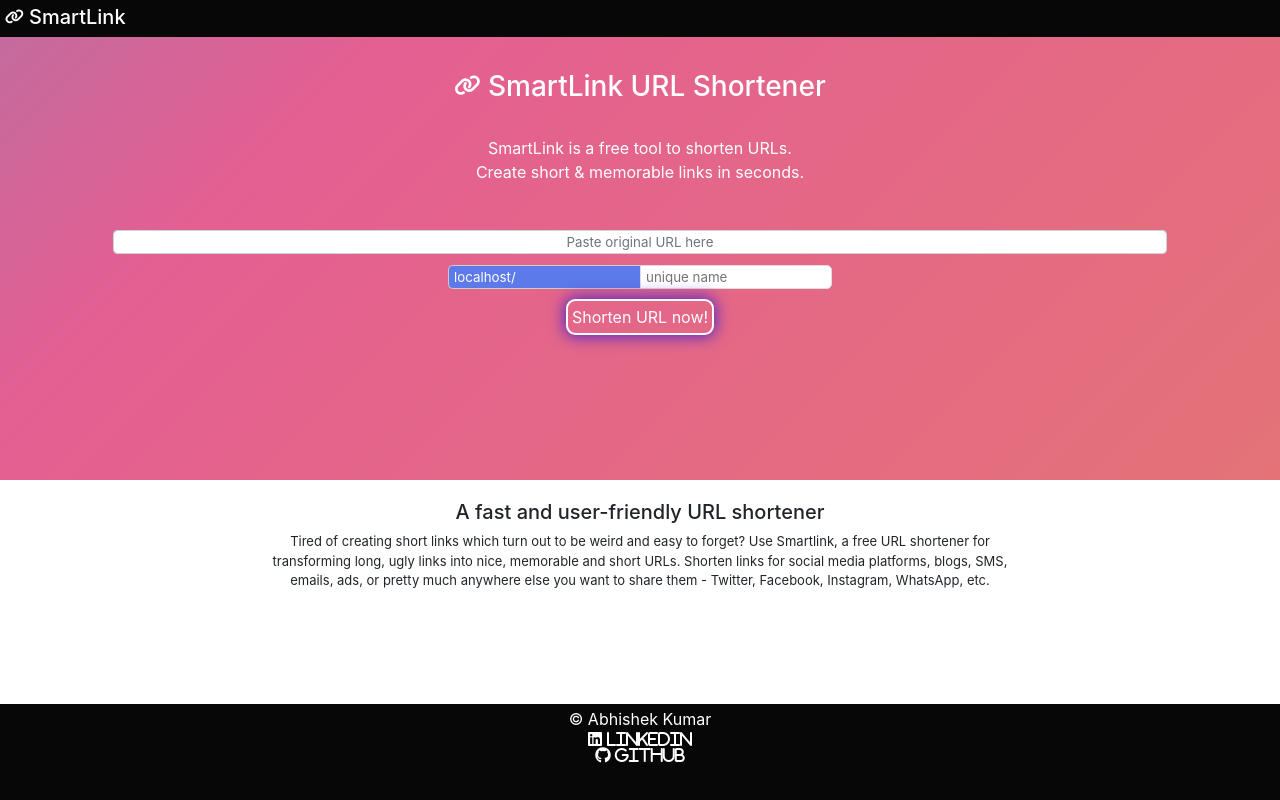
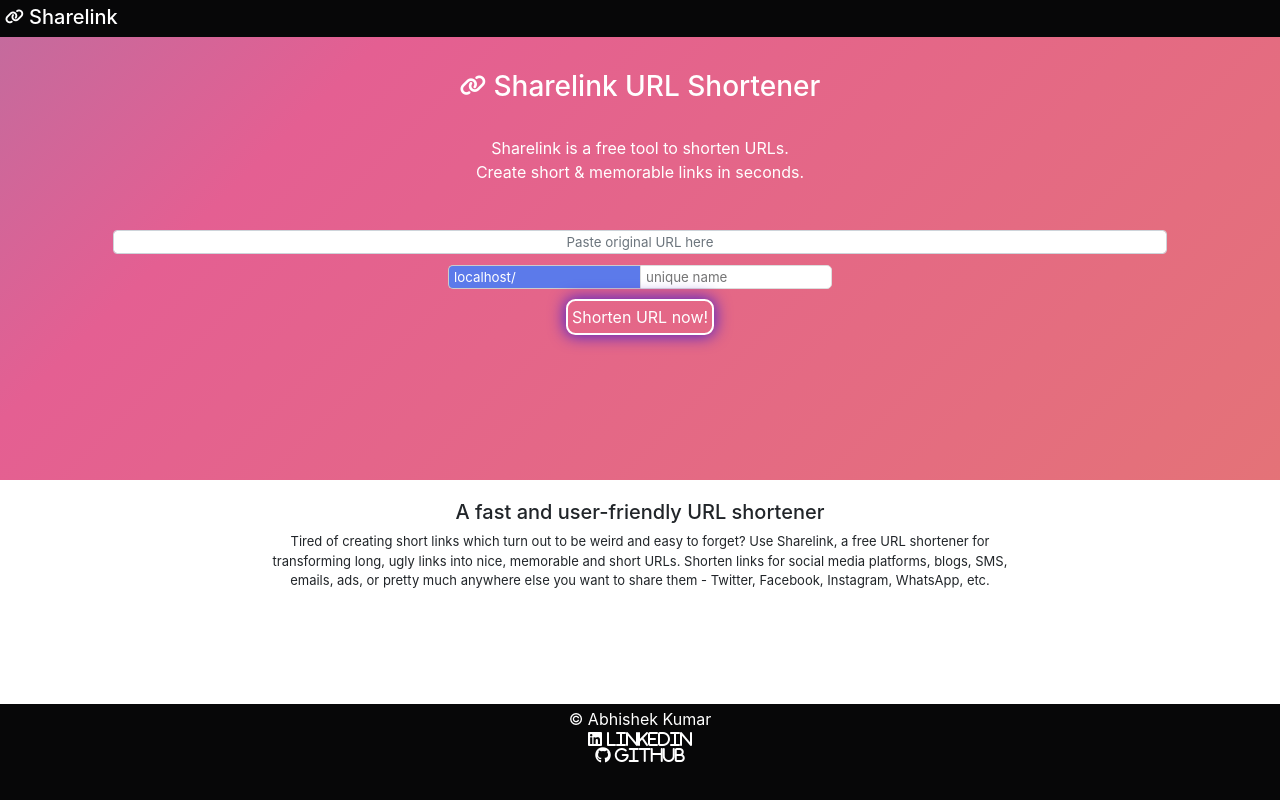
Before and after one commit to abhi-gupta24/linkshare.github.io, a website: page index.html in a window 1280 px wide. Drawn offline with nearby package versions, Linux system fonts and the light colour scheme.

Commit message:
changing name

```diff
--- a/index.html
+++ b/index.html
@@ -6,7 +6,7 @@
         <meta http-equiv="X-UA-Compatible" content="ie=edge">
         <meta name="author" content="Abhishek Kumar">
 
-        <title>SmartLink</title>
+        <title>Sharelink</title>
         <link rel="stylesheet" href="style.css">
         <link rel="stylesheet" href="https://stackpath.bootstrapcdn.com/bootstrap/4.3.1/css/bootstrap.min.css" integrity="sha384-ggOyR0iXCbMQv3Xipma34MD+dH/1fQ784/j6cY/iJTQUOhcWr7x9JvoRxT2MZw1T" crossorigin="anonymous">
         <script src="https://kit.fontawesome.com/e1272a8507.js" crossorigin="anonymous"></script>
@@ -17,14 +17,14 @@
     <body>
 
         <header>
-            <h5><i class="fas fa-link fa-xs"></i>&nbsp;SmartLink</h5>
+            <h5><i class="fas fa-link fa-xs"></i>&nbsp;Sharelink</h5>
         </header>
 
 
         <main>
         <form id="url-form">
-            <h3><i class="fas fa-link fa-xs"></i>&nbsp;SmartLink URL Shortener</h3><br>
-            <p>SmartLink is a free tool to shorten URLs.<br>Create short & memorable links in seconds.</p>
+            <h3><i class="fas fa-link fa-xs"></i>&nbsp;Sharelink URL Shortener</h3><br>
+            <p>Sharelink is a free tool to shorten URLs.<br>Create short & memorable links in seconds.</p>
 
             <input required class="form-control"
             id="paste-url"
@@ -40,7 +40,7 @@
 
         <div id="details"><div id="inner">
             <h5>A fast and user-friendly URL shortener</h5>
-            <p>Tired of creating short links which turn out to be weird and easy to forget? Use Smartlink, a free URL shortener for transforming long, ugly links into nice, memorable and short URLs. Shorten links for social media platforms, blogs, SMS, emails, ads, or pretty much anywhere else you want to share them - Twitter, Facebook,
+            <p>Tired of creating short links which turn out to be weird and easy to forget? Use Sharelink, a free URL shortener for transforming long, ugly links into nice, memorable and short URLs. Shorten links for social media platforms, blogs, SMS, emails, ads, or pretty much anywhere else you want to share them - Twitter, Facebook,
                  Instagram, WhatsApp, etc.</p>
         </div></div>
 
```
